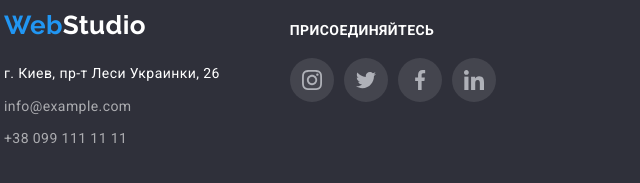
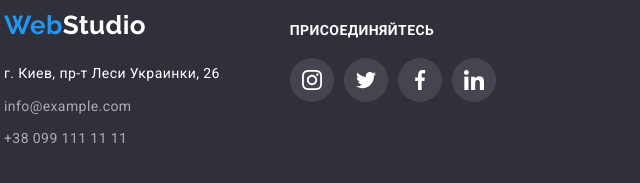
Before and after one commit to vitaly171/goit-markup-hw-04, a plain HTML site: page index.html in a window 1280 px wide. Shown: the part 2752-2935 px from the top of the page, 51-691 px from the left. Drawn offline with nearby package versions, Linux system fonts and the light colour scheme.

Commit message:
Update styles.css

```diff
--- a/CSS/styles.css
+++ b/CSS/styles.css
@@ -516,5 +516,10 @@ address {
 .footer .social-icons-link {
   background-color: rgba(255, 255, 255, 0.1);
 }
+
+.footer .social-icons-svg {
+fill: var(--white);
+}
+
 .social-icons-link:hover {
   background-color: var(--accent-cl);
```
